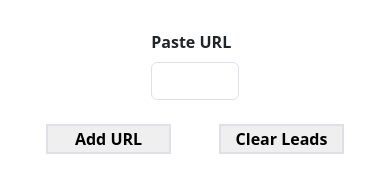
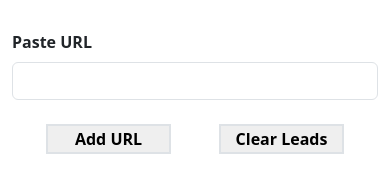
Before and after one commit to adrian-adams/scrimba-leads-tracker, a website built with Vite: page index.html in a window 390 px wide. Built offline with nearby package versions, Linux system fonts and the light colour scheme; some packages are replaced by stand-ins of ours; no server answers; the database is empty.

Commit message:
Width fix for mobile

```diff
--- a/index.html
+++ b/index.html
@@ -29,7 +29,9 @@
   </head>
   <body>
     <!-- <div id="app"></div> -->
-     <main class="col-3 mx-auto">
+     <main class="container">
+        <div class="row">
+            <div class="col-12 md:col-8 mx-auto">
                 <section class="d-flex flex-column gap-4">
                     <div>
                         <label for="el-input-addURL" class="pb-2 fw-bold">Paste URL</label>
@@ -44,6 +46,10 @@
                 <section>
                 <ul id="el-ul-URLList"></ul>
             </section>
+            </div>
+
+        </div>
+
     </main>
     <!-- <script type="module" src="/src/main.js"></script> -->
   </body>
--- a/src/styles.css
+++ b/src/styles.css
@@ -12,7 +12,7 @@
 
 body {
   margin: auto;
-  padding: 20px;
+  padding: 20px 0px;
   height: 100dvh;
   display: flex;
   flex-direction: column;
```
Lines whose indentation alone changed are shown as unchanged.
